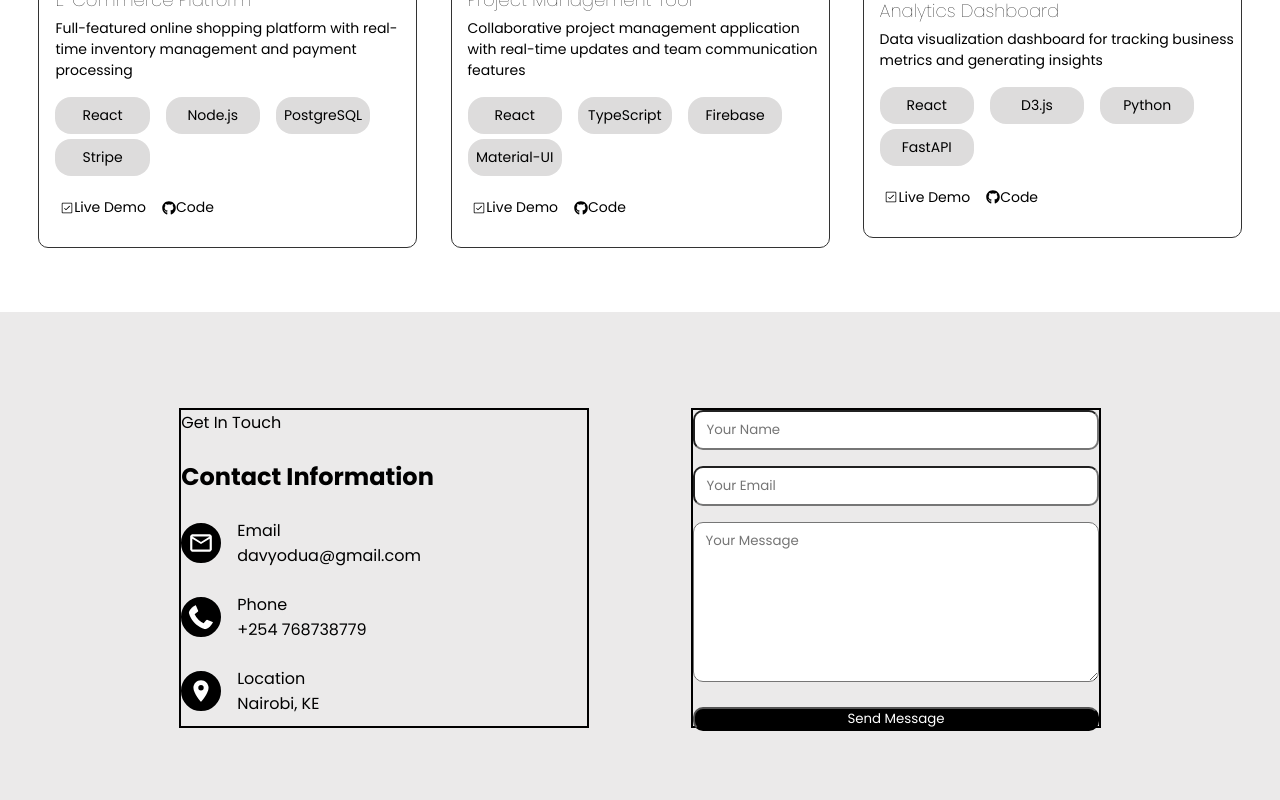
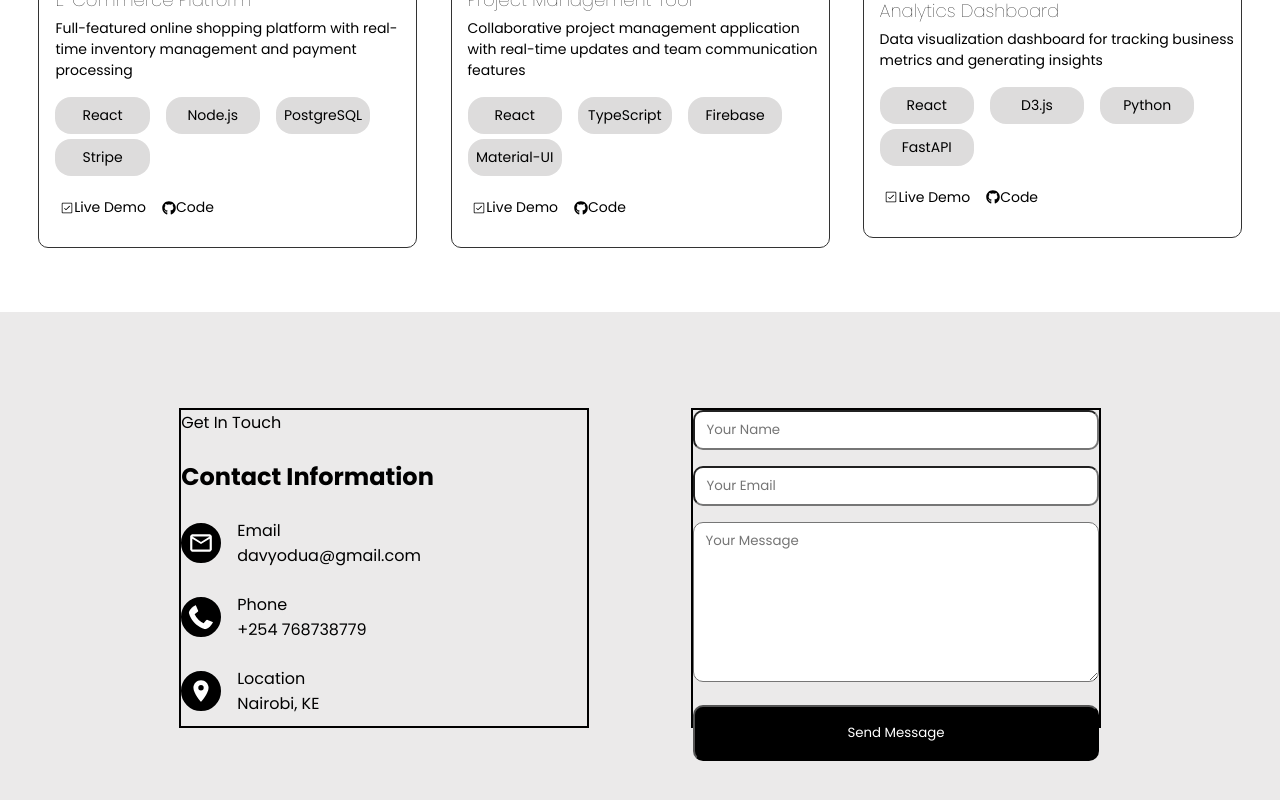
Before and after one commit to davy-odua/Resume., a React (Vite) app: page / in a window 1280 px wide. Shown: the part 2200-3000 px from the top of the page. Built offline with nearby package versions, Linux system fonts and the light colour scheme.

Commit message:
added elements

```diff
--- a/src/components/components.css
+++ b/src/components/components.css
@@ -231,4 +231,5 @@
     background-color: #000;
     color: #fff;
     border-radius: 10px;
+    padding: 1rem 0;
 }
```
